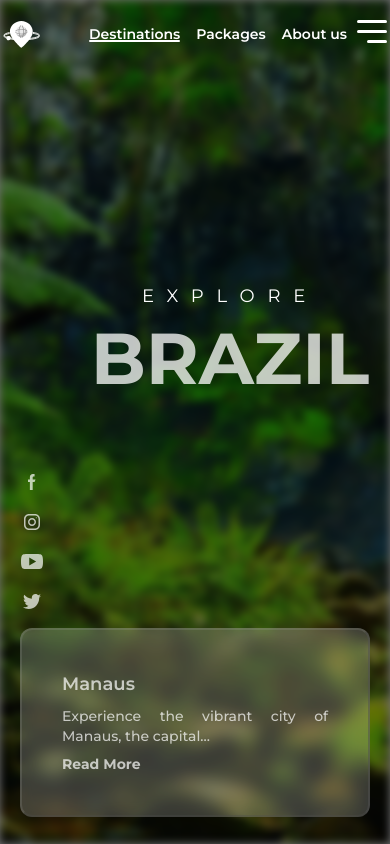
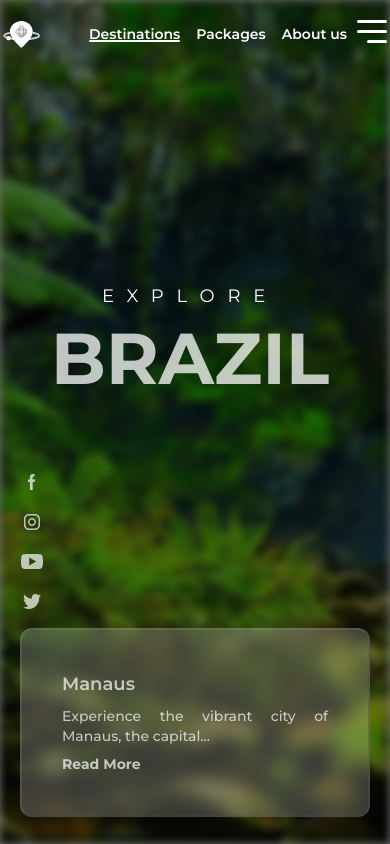
Before and after one commit to devalanlima/TravelWebsite, a Vue app: page / in a window 390 px wide. Shown: the top 844 px of the page. Built offline with nearby package versions, Linux system fonts and the light colour scheme.

Commit message:
fix / responsiveness on very small screens

```diff
--- a/src/components/ExploreScreen.vue
+++ b/src/components/ExploreScreen.vue
@@ -1,6 +1,6 @@
 <template>
     <div id="explore" class="max-w-full h-[500px] sm:pl-14 sm:px-20 mx-auto overflow-x-hidden mr-auto overflow-y-scroll grid place-items-center">
-        <div class="h-[500px] grid place-items-center">
+        <div class="h-[500px] grid place-items-center max-[400px]:-ml-10">
             <div class="font-Montserrat text-center flex flex-col gap-3 my-auto">
                 <h2 class="font-normal text-lg sm:text-3xl text-white tracking-[0.8rem]">EXPLORE</h2>
                 <h2 class="font-bold text-7xl sm:text-9xl text-white/75">BRAZIL</h2>
@@ -8,7 +8,7 @@
         </div>
         <div class="grid place-items-center relative">
             <h3 class="absolute font-Montserrat w-[210px] text-sm bottom-[145px] left-20 sm:text-xl sm:left-0 sm:bottom-32  md:bottom-28">{{ stateName }}</h3>
-            <BrazilMap class="opacity-75 select-none max-w-[465px]" />
+            <BrazilMap class="opacity-75 select-none max-w-[465px] max-[400px]:-ml-10" />
         </div>
     </div>
 </template>
```
